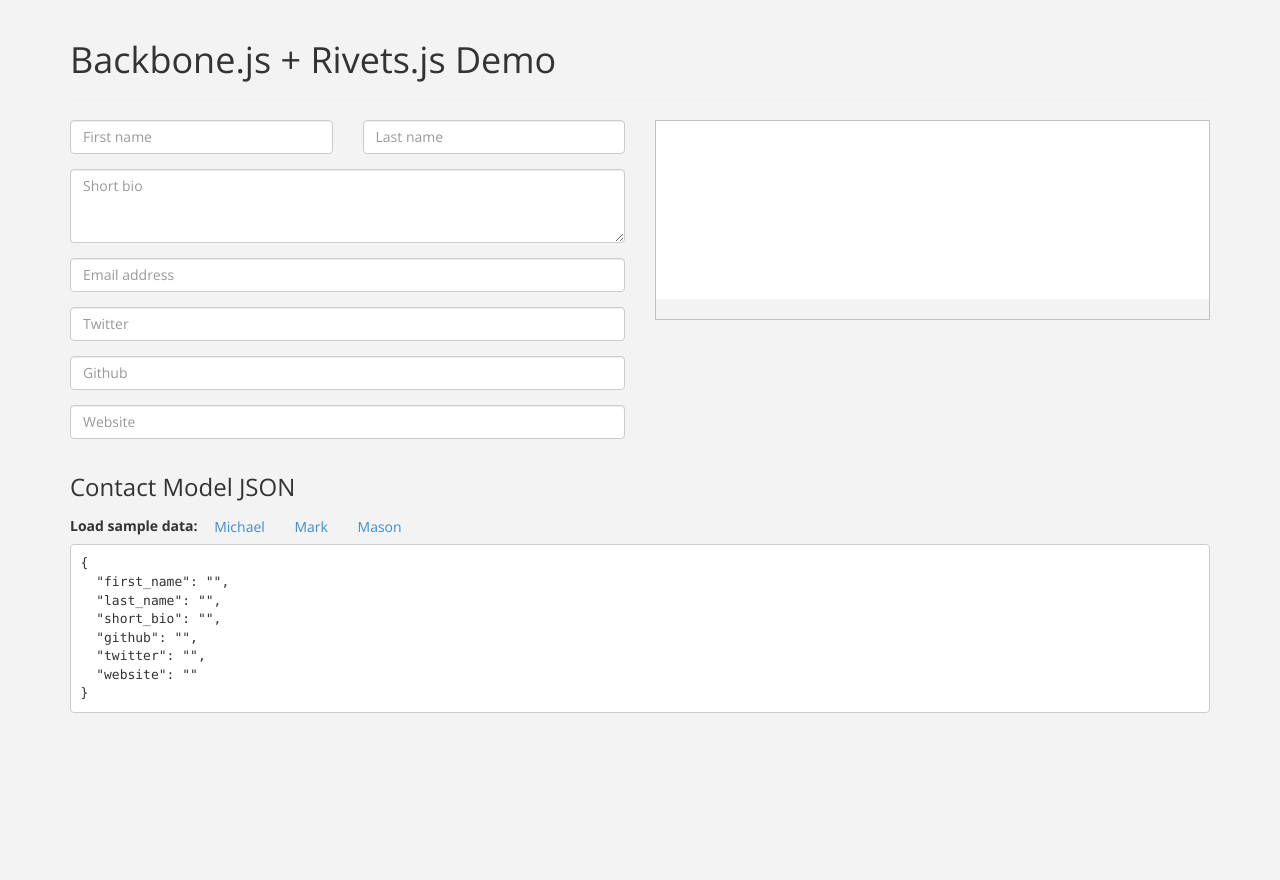
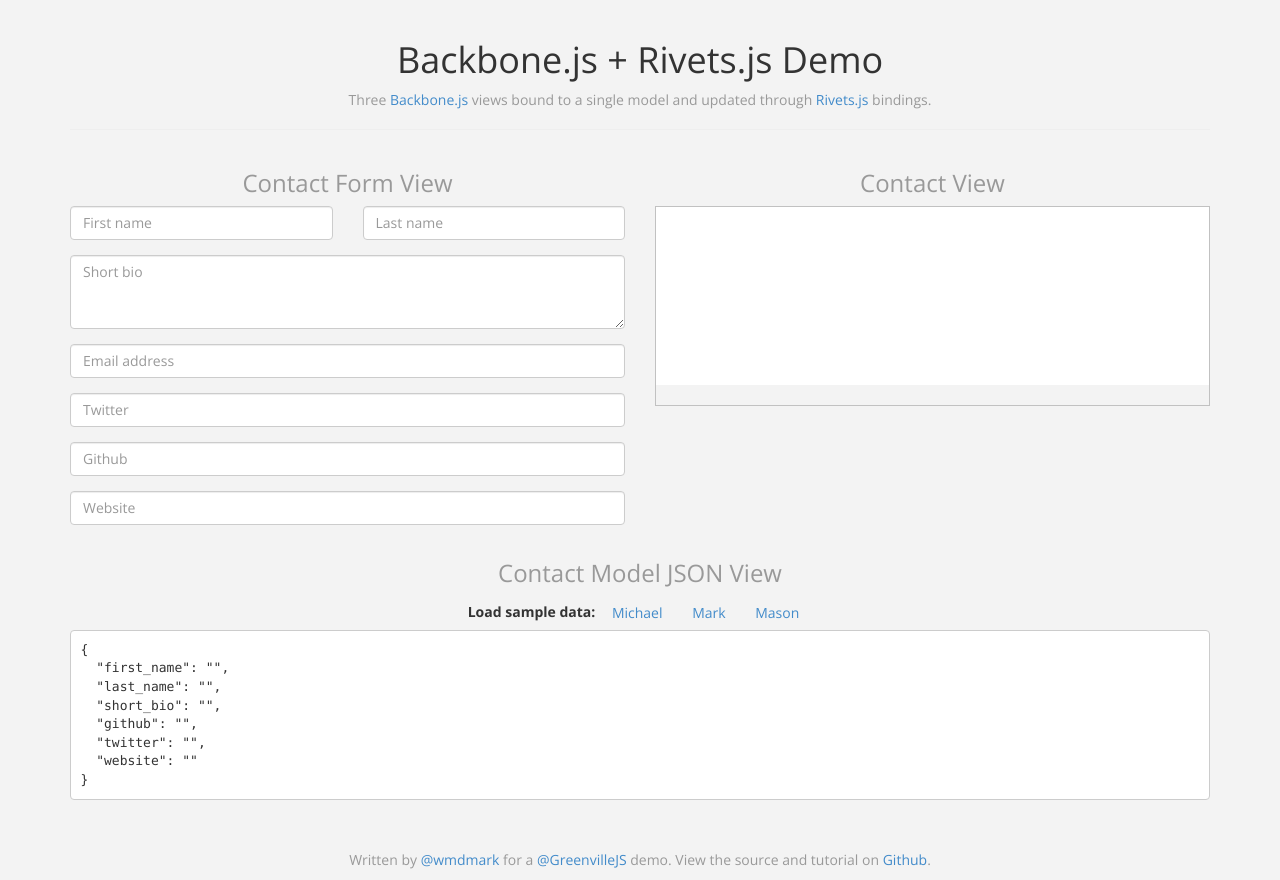
Before and after one commit to wmdmark/backbone-rivets-example, a website: page app/assets/index.html in a window 1280 px wide. Before the commit the page ends 800 px from the top, so only its background shows below. Drawn offline with nearby package versions, Linux system fonts and the light colour scheme; files that its build step writes are made by us from their sources; files whose address does not match are found by name.

Commit message:
style tweaks

```diff
--- a/app/assets/index.html
+++ b/app/assets/index.html
@@ -15,10 +15,13 @@
     <div class="container">
       <header class="page-header">
         <h1>Backbone.js + Rivets.js Demo</h1>
+        <p>Three <a href="http://backbonejs.org/">Backbone.js</a> views bound to a single model and updated through <a href="http://www.rivetsjs.com/">Rivets.js</a> bindings.</p>
       </header>
       <div class="row">
+
         <!-- ContactFormView -->
         <form id="contact-form-view" role="form" class="col-xs-6">
+          <h3>Contact Form View</h3>
           <div class="form-group row">
             <div class="col-xs-6">
               <input type="text" class="form-control" placeholder="First name" rv-value="model:first_name">
@@ -46,6 +49,7 @@
 
         <!-- ContactView -->
         <div class="col-xs-6">
+          <h3>Contact View</h3>
           <div id="contact-view">
             <div class="info">
               <!-- Rivets note: computed property (triggered by email change) -->
@@ -74,7 +78,7 @@
       <!-- DebugView -->
       <div id="debug-view">
         <header>
-          <h3>Contact Model JSON</h3>
+          <h3>Contact Model JSON View</h3>
           <strong>Load sample data: </strong>
           <a href="javascript:void(0);" class="btn btn-link" data-sample="michael">Michael</a>
           <a href="javascript:void(0);" class="btn btn-link" data-sample="mark">Mark</a>
@@ -86,6 +90,11 @@
 
     </div>
 
+    <footer>
+      <p>
+        Written by <a href="http://twitter.com/wmdmark">@wmdmark</a> for a <a href="http://twitter.com/greenvillejs">@GreenvilleJS</a> demo. View the source and tutorial on <a href="https://github.com/wmdmark/backbone-rivets-tutorial">Github</a>.
+      </p>
+    </footer>
 
 
     <!-- js assets built with Brunch -->
--- a/app/styles/example.scss
+++ b/app/styles/example.scss
@@ -3,12 +3,26 @@
   font-weight: 400;
   background-color: #f3f3f3;
   h1,h2,h3 {
+    font-weight: 300;
     font-family: 'Open Sans', sans-serif !important;
+    text-align: center;
   }
-}
 
-#contact-form-view {
-  //background-color: #fff;
+  h3 {
+    color: #999;
+  }
+  header {
+    text-align: center;
+    p {
+      color: #999;
+    }
+  }
+
+  footer {
+    margin-top: 40px;
+    text-align: center;
+    color: #999;
+  }
 }
 
 #contact-view {
@@ -31,6 +45,11 @@
 
   .info {
     padding: 20px;
+    p {
+      font-weight: 300;
+      color: #666;
+      font-size: 1.3em;
+    }
   }
 
   ul.links {
```
Also changed, not shown: public/index.html (+10 -1 lines), public/css/app.css, 1 other file.
